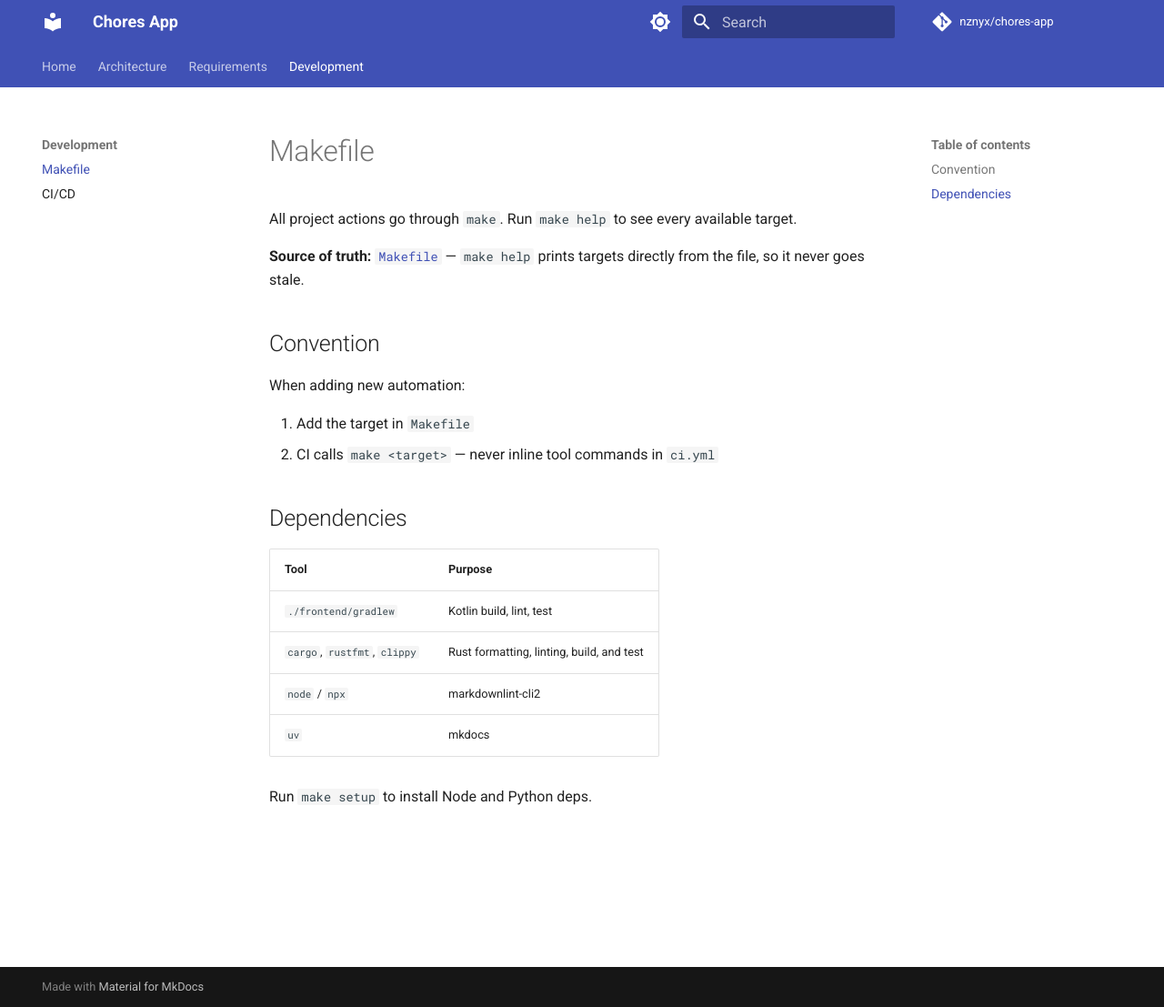
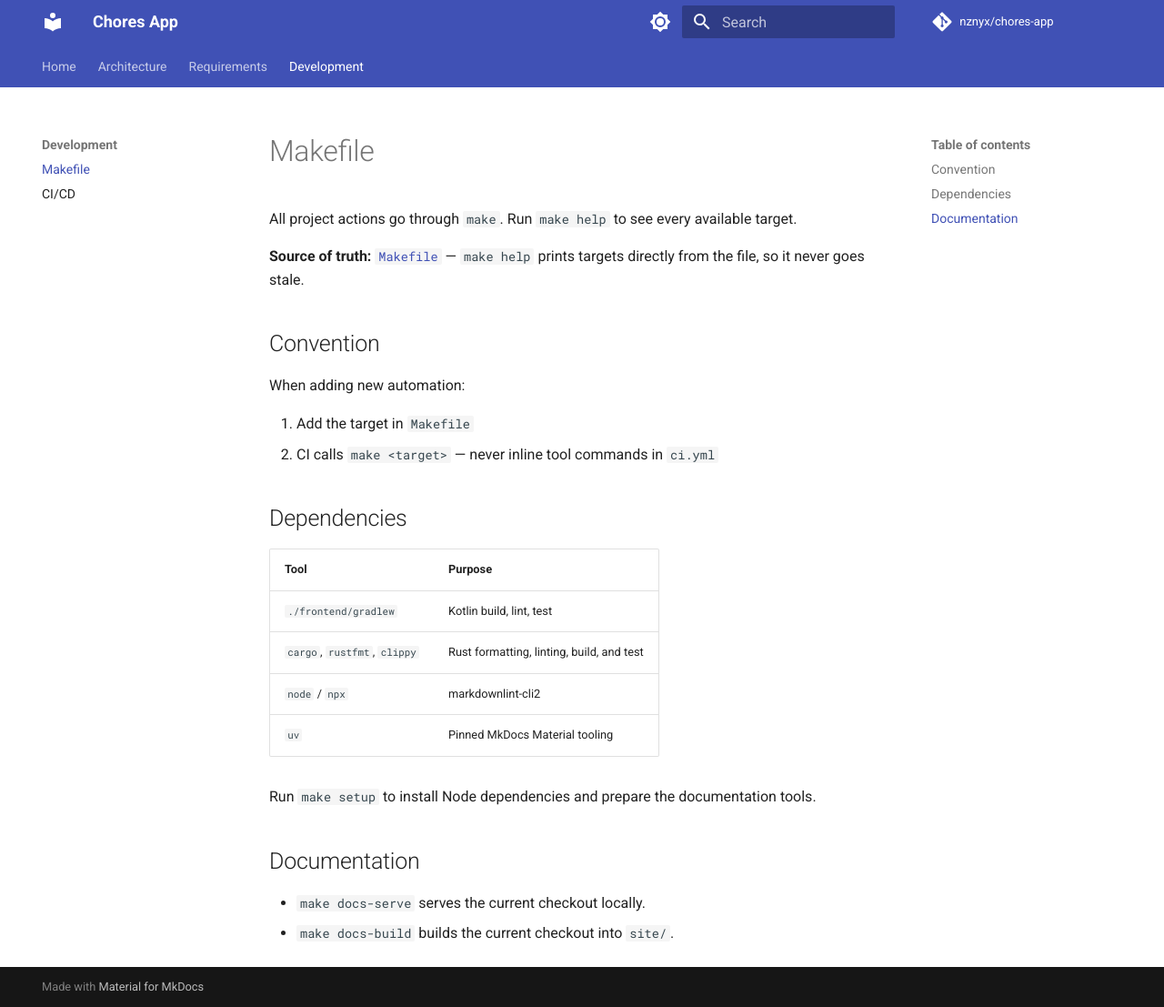
Before and after one commit to nznyx/chores-app, an MkDocs documentation site: the page built from docs/development/makefile.md, in a window 1280 px wide and 1107 px high. Shown: the whole window at 91% size. Built offline with MkDocs 1.6.1 and Material for MkDocs 9.7.7, drawn with Linux system fonts in a browser that asks for light colours; comment, search, counter and statistics services are not loaded.

```diff
--- a/docs/development/makefile.md
+++ b/docs/development/makefile.md
@@ -18,6 +18,11 @@ When adding new automation:
 | `./frontend/gradlew` | Kotlin build, lint, test |
 | `cargo`, `rustfmt`, `clippy` | Rust formatting, linting, build, and test |
 | `node` / `npx` | markdownlint-cli2 |
-| `uv` | mkdocs |
+| `uv` | Pinned MkDocs Material tooling |
 
-Run `make setup` to install Node and Python deps.
+Run `make setup` to install Node dependencies and prepare the documentation tools.
+
+## Documentation
+
+- `make docs-serve` serves the current checkout locally.
+- `make docs-build` builds the current checkout into `site/`.
--- a/mkdocs.yml
+++ b/mkdocs.yml
@@ -3,6 +3,7 @@
 
 site_name: Chores App
 site_description: Household chore management app — documentation
+site_url: https://nznyx.github.io/chores-app/
 repo_url: https://github.com/nznyx/chores-app
 repo_name: nznyx/chores-app
 
```
Also changed, not shown: docs/development/ci.md (+8 -0 lines), 5 other files.
